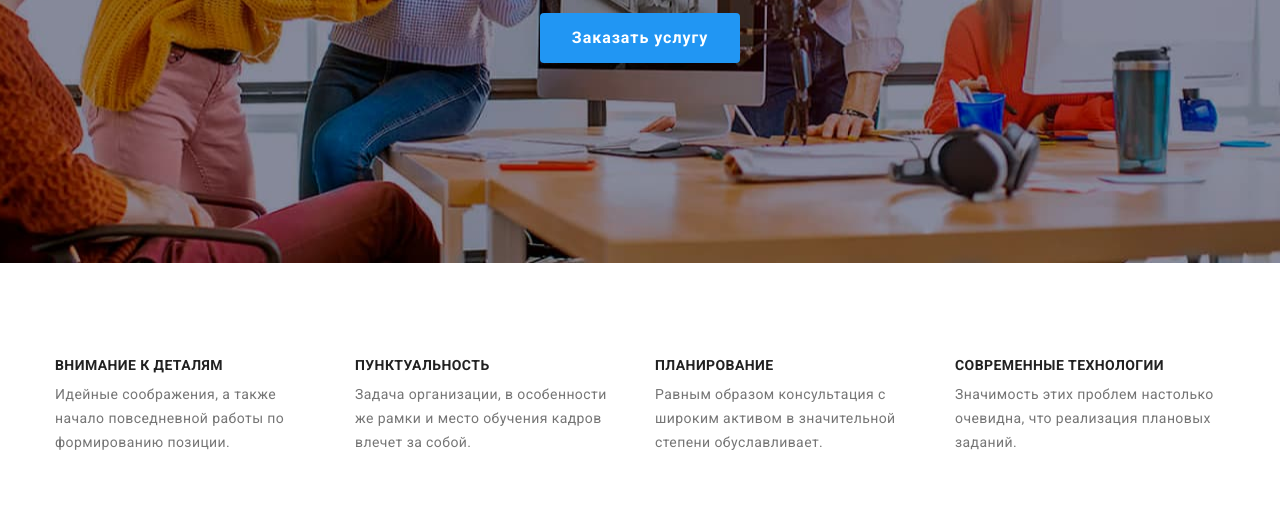
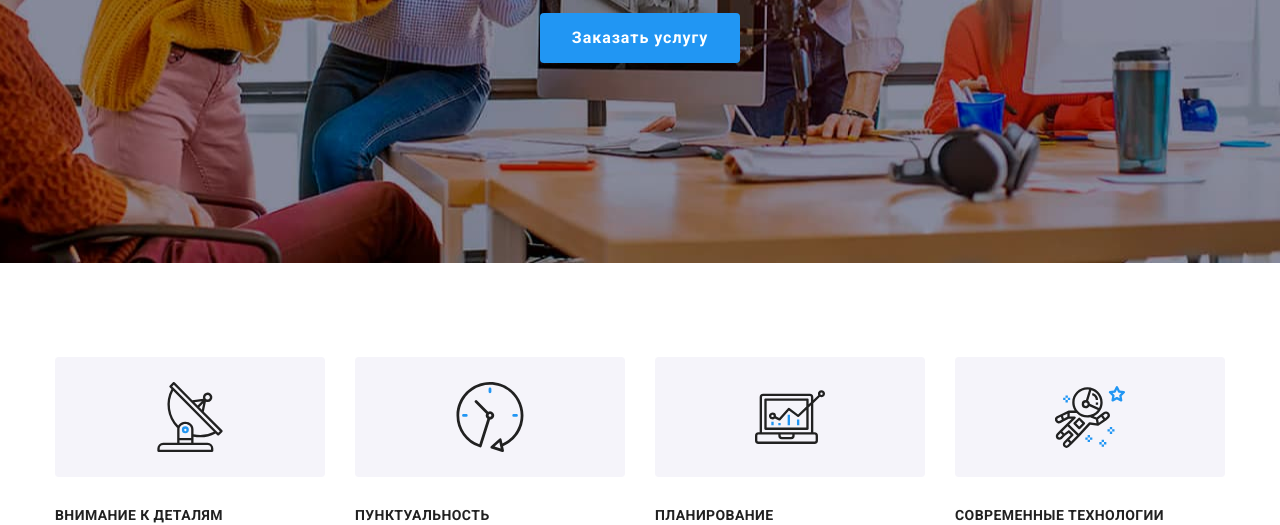
Before and after one commit to Fifth-Wave/goit-markup-hw-04, a plain HTML site: page index.html in a window 1280 px wide. Shown: the part 430-955 px from the top of the page. Drawn offline with nearby package versions, Linux system fonts and the light colour scheme.

Commit message:
add icons in features section

```diff
--- a/css/styles.css
+++ b/css/styles.css
@@ -215,6 +215,33 @@ img {
   color: var(--text-color-basic);
 }
 
+.features .headings::before {
+  content: '';
+  margin-bottom: 30px;
+  display: block;
+  height: 120px;
+  border-radius: 4px;
+  background-color: var(--bg-color-secnd);
+
+  background-repeat: no-repeat;
+  background-position: center;
+}
+.antenna::before {
+  background-image: url(../images/svg/antenna.svg);
+}
+
+.clock::before {
+  background-image: url(../images/svg/clock.svg);
+}
+
+.diagram::before {
+  background-image: url(../images/svg/diagram.svg);
+}
+
+.astronaut::before {
+  background-image: url(../images/svg/astronaut.svg);
+}
+
 .features .text {
   margin-top: 10px;
   font-size: 14px;
--- a/index.html
+++ b/index.html
@@ -68,7 +68,7 @@
           <h2 hidden>наши преимущества</h2>
           <ul class="features list box">
             <li class="item">
-              <h3 class="headings">Внимание к деталям</h3>
+              <h3 class="headings antenna">Внимание к деталям</h3>
               <p class="text">
                 Идейные соображения, а также начало повседневной работы по
                 формированию позиции.
@@ -76,7 +76,7 @@
             </li>
 
             <li class="item">
-              <h3 class="headings">Пунктуальность</h3>
+              <h3 class="headings clock">Пунктуальность</h3>
               <p class="text">
                 Задача организации, в особенности же рамки и место обучения
                 кадров влечет за собой.
@@ -84,7 +84,7 @@
             </li>
 
             <li class="item">
-              <h3 class="headings">Планирование</h3>
+              <h3 class="headings diagram">Планирование</h3>
               <p class="text">
                 Равным образом консультация с широким активом в значительной
                 степени обуславливает.
@@ -92,7 +92,7 @@
             </li>
 
             <li class="item">
-              <h3 class="headings">Современные технологии</h3>
+              <h3 class="headings astronaut">Современные технологии</h3>
               <p class="text">
                 Значимость этих проблем настолько очевидна, что реализация
                 плановых заданий.
```
